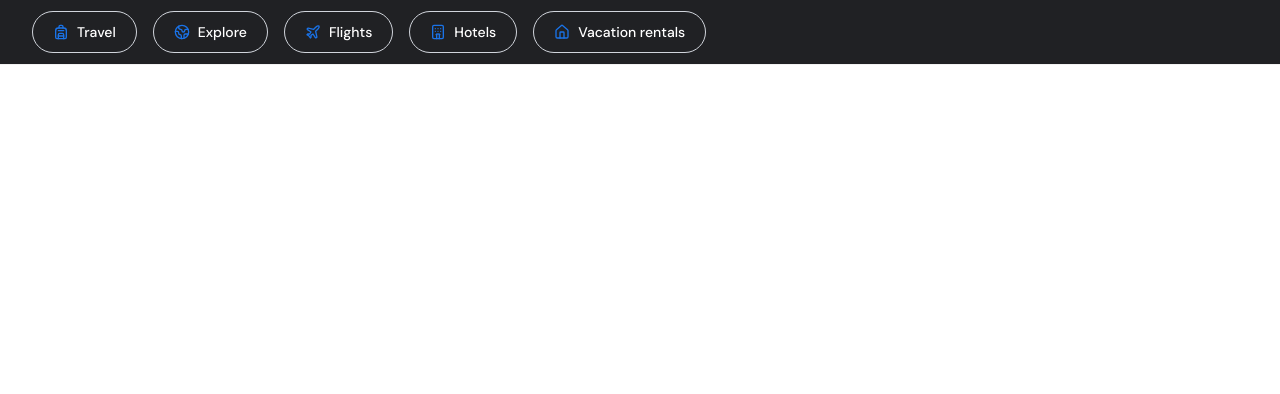
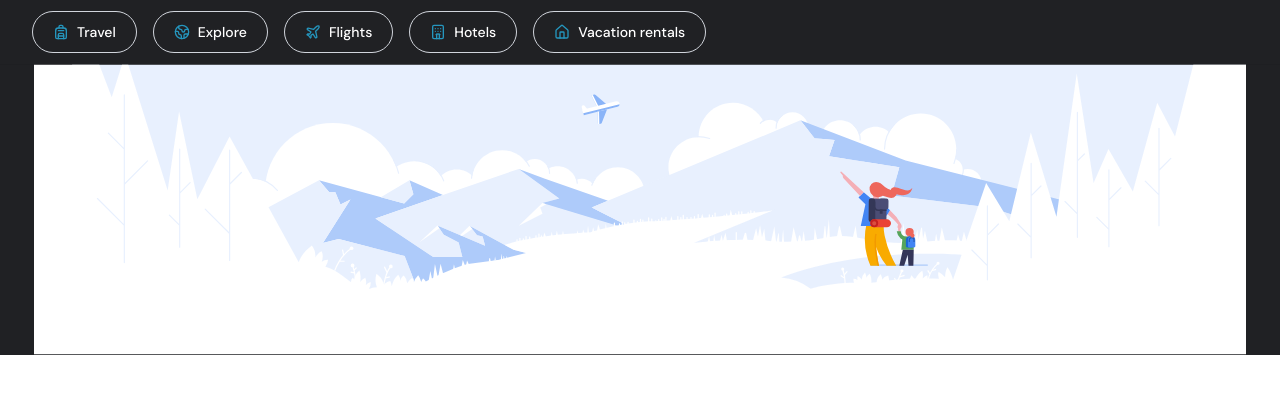
Before and after one commit to Segundavid-Dev/spotters-assessment, a React (Vite) app: page /travel/flight in a window 1280 px wide. Shown: the top 394 px of the page. Built offline with nearby package versions, Linux system fonts and the light colour scheme.

Commit message:
chore: installed svgr

```diff
--- a/package.json
+++ b/package.json
@@ -35,6 +35,7 @@
     "tw-animate-css": "^1.3.5",
     "typescript": "~5.8.3",
     "typescript-eslint": "^8.35.1",
-    "vite": "^7.0.4"
+    "vite": "^7.0.4",
+    "vite-plugin-svgr": "^4.3.0"
   }
 }
--- a/src/components/Header.tsx
+++ b/src/components/Header.tsx
@@ -48,14 +48,15 @@ export default function Header({ navMenuColor, isDark }: HeaderProps) {
   };
 
   return (
-    <header className="sticky top-0 left-0 shadow-2xs w-full z-50">
+    <header className="sticky top-0 left-0 shadow-2xs w-full z-50 bordr-b">
       <nav
-        className={`flex items-center justify-between h-16 px-8 max-w-7xl mx-auto max-sm:h-auto bg-${navMenuColor}`}
+        style={{ background: navMenuColor }}
+        className={`flex items-center justify-between h-16 px-8 max-w-7xl mx-auto max-sm:h-auto`}
       >
         {/* Menu Icon */}
         <span
           onClick={showNavMobile}
-          className="hover:bg-[var(--secondary)] p-2 rounded-full duration-200 cursor-pointer sm:hidden"
+          className="p-2 rounded-full duration-200 cursor-pointer sm:hidden"
         >
           <Menu />
         </span>
@@ -66,7 +67,7 @@ export default function Header({ navMenuColor, isDark }: HeaderProps) {
             <NavLink to={link.linkTo} key={index}>
               <li key={index}>
                 <Button variant={isDark ? "dark" : "white"} className="p-5">
-                  <span className="text-[var(--icon-color)]">{link.icon}</span>
+                  <span className="text-[#2596be]">{link.icon}</span>
                   <p>{link.label}</p>
                 </Button>
               </li>
@@ -77,7 +78,8 @@ export default function Header({ navMenuColor, isDark }: HeaderProps) {
 
       {/* Mobile Sidebar Nav */}
       <div
-        className={`fixed top-0 left-0 h-full w-[80%] bg-${navMenuColor} shadow-lg transform transition-transform duration-300 z-50 sm:hidden ${
+        style={{ background: navMenuColor }}
+        className={`fixed top-0 left-0 h-full w-[80%] shadow-lg transform transition-transform duration-300 z-50 sm:hidden ${
           showNav ? "translate-x-0" : "-translate-x-full"
         }`}
       >
@@ -85,7 +87,7 @@ export default function Header({ navMenuColor, isDark }: HeaderProps) {
           <p className="text-lg font-bold">Menu</p>
           <span
             onClick={showNavMobile}
-            className="hover:bg-[var(--secondary)] p-2 rounded-full duration-200 cursor-pointer"
+            className="p-2 rounded-full duration-200 cursor-pointer"
           >
             <X />
           </span>
@@ -106,14 +108,6 @@ export default function Header({ navMenuColor, isDark }: HeaderProps) {
           ))}
         </ul>
       </div>
-
-      {/* Overlay when menu is open */}
-      {showNav && (
-        <div
-          onClick={showNavMobile}
-          className="fixed inset-0 bg-black bg-opacity-40 z-40 sm:hidden"
-        />
-      )}
     </header>
   );
 }
--- a/src/components/ui/button.tsx
+++ b/src/components/ui/button.tsx
@@ -21,8 +21,8 @@ const buttonVariants = cva(
           "hover:bg-accent hover:text-accent-foreground dark:hover:bg-accent/50",
         link: "text-primary underline-offset-4 hover:underline",
         white:
-          "bg-white rounded-full border border-gray-300 cursor-pointer hover:text-[rgb(26,115,232)]",
-        dark: "bg-[var(--flight-body-background)] rounded-full border text-white border-gray-300 cursor-pointer hover:text-[rgb(26,115,232)]",
+          "bg-white rounded-full border border-gray-300 cursor-pointer hover:text-[#2596be]",
+        dark: "bg-[var(--flight-body-background)] rounded-full border text-white border-gray-300 cursor-pointer hover:text-[#2596be]",
         buttonVariant: "py-10 block text-center",
       },
       size: {
--- a/src/pages/Flights.tsx
+++ b/src/pages/Flights.tsx
@@ -3,7 +3,15 @@ import Header from "@/components/Header";
 export default function Flights() {
   return (
     <div className="bg-[var(--flight-body-background)] text-white">
-      <Header isDark={true} />
+      <Header isDark={true} navMenuColor="#202124" />
+
+      <div className="max-w-7xl mx-auto px-8">
+        <img
+          src="/travel/flights_nc_4.svg"
+          alt="Travel hero image"
+          className="w-full object-contain h-auto max-sm:h-38 max-sm:object-cover"
+        />
+      </div>
     </div>
   );
 }
--- a/src/components/Travel.tsx
+++ b/src/pages/Travel.tsx
@@ -1,6 +1,6 @@
 // reusable components
-import Header from "./Header";
-import SearchBox from "./ui/search";
+import Header from "../components/Header";
+import SearchBox from "../components/ui/search";
 
 // type definition
 import type { NavLinks } from "../../types";
--- a/src/routes/AppRoutes.tsx
+++ b/src/routes/AppRoutes.tsx
@@ -1,5 +1,5 @@
 import { BrowserRouter, Routes, Route, Navigate } from "react-router";
-import Travel from "@/components/Travel";
+import Travel from "@/pages/Travel";
 import Explore from "@/pages/Explore";
 import Flights from "@/pages/Flights";
 import Hotels from "@/pages/Hotels";
```
Also changed, not shown: public/travel/flights_nc_4.svg (added), 1 other file (tests, documents, lock files or other folders).
